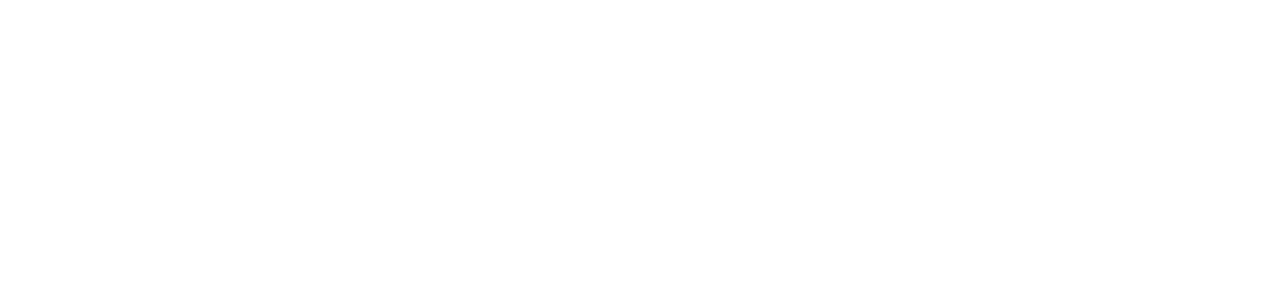
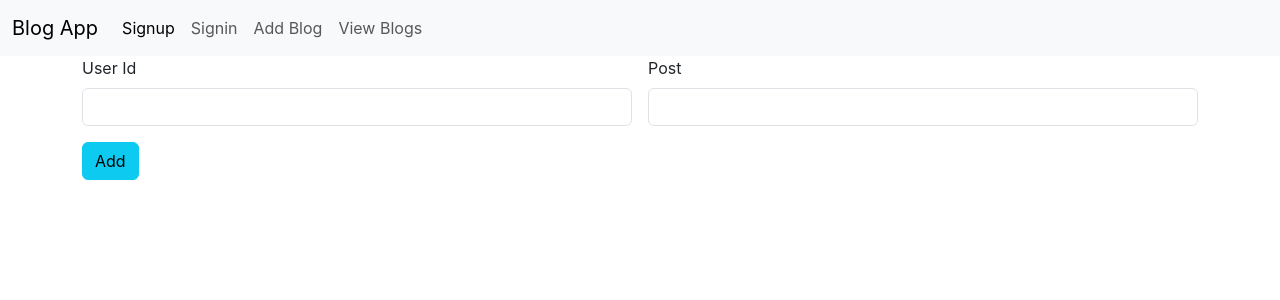
Before and after one commit to lakshmiibalu/blog-app-frontend, a React (Create React App) app: page /add in a window 1280 px wide. Before the commit this address had no page. Shown: the top 300 px of the page. Built offline with nearby package versions, Linux system fonts and the light colour scheme.

Commit message:
add blog created

```diff
--- a/src/App.js
+++ b/src/App.js
@@ -3,6 +3,7 @@
 import { BrowserRouter, Route, Routes } from 'react-router-dom';
 import Signup from './components/Signup';
 import Signin from './components/Signin';
+import AddBlog from './components/AddBlog';
 
 function App() {
   return (
@@ -12,6 +13,7 @@
       <Routes>
         <Route path='/' element={<Signup/>}/>
         <Route path='/signin' element={<Signin/>}/>
+        <Route path='/add' element={<AddBlog/>}/>
       </Routes>
       </BrowserRouter>
     </div>
--- /dev/null
+++ b/src/components/AddBlog.jsx
@@ -0,0 +1,78 @@
+import React, { useState } from 'react'
+import BlogNav from './BlogNav'
+import axios from 'axios'
+
+const AddBlog = () => {
+
+    const [input,setInput] = useState(
+        {
+            "userId":"",
+            "post":""
+     }
+    )
+    const inputHandler = (event)=>{
+        setInput(
+            {...input,[event.target.name]:event.target.value}
+        )
+    }
+    const readValues = ()=>{
+        console.log(input)
+        axios.post("http://localhost:3003/api/post/add ",input).then(
+            (response)=>{
+                console.log(response.data)
+
+                if (response.data.status == "success") {
+
+                    alert("Blog added successfully")
+                    setInput({
+                        "userId":"",
+                        "post":""
+                        })
+
+                } else {
+                    alert("Something went wrong")
+
+                }
+            }
+        )
+    }
+
+  return (
+    <div>
+
+        <BlogNav/>
+
+        <div className="container">
+            <div className="row">
+                <div className="col col-12 col-sm-12 col-md-12 col-lg-12 col-xl-12 col-xxl-12">
+
+                    <div className="row g-3">
+                        <div className="col col-12 col-sm-6 col-md-6 col-lg-6 col-xl-6 col-xxl-6">
+
+                            <label htmlFor="" className="form-label">User Id</label>
+                            <input type="text" className="form-control" name="userId" value={input.userId} onChange={inputHandler}/>
+
+                        </div>
+                        <div className="col col-12 col-sm-6 col-md-6 col-lg-6 col-xl-6 col-xxl-6">
+
+                            <label htmlFor="" className="form-label">Post</label>
+                            <input type="text" className="form-control" name="post" value={input.post} onChange={inputHandler}/>
+
+                        </div>
+
+
+                        <div className="col col-12 col-sm-12 col-md-12 col-lg-12 col-xl-12 col-xxl-12">
+
+                            <button className="btn btn-info" onClick={readValues}>Add</button>
+
+                        </div>
+                    </div>
+                </div>
+            </div>
+        </div>
+
+    </div>
+  )
+}
+
+export default AddBlog
```
